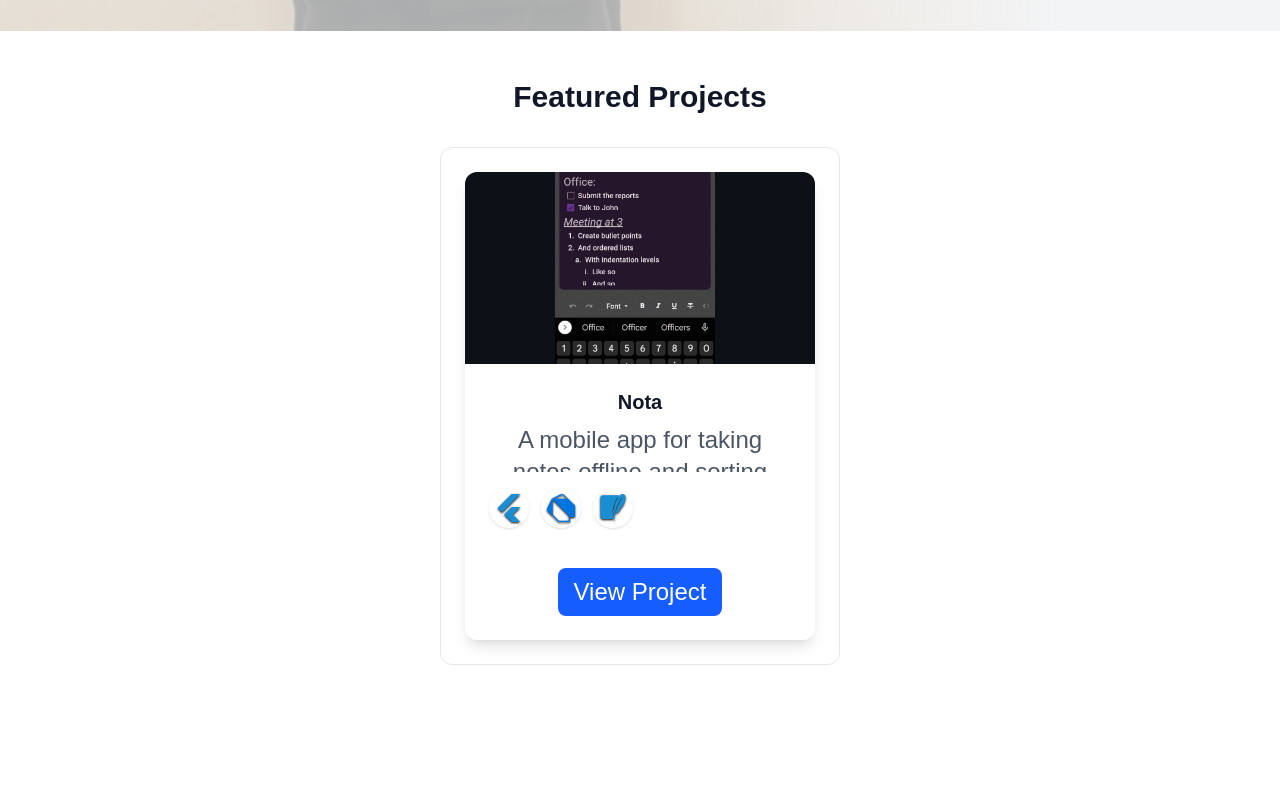
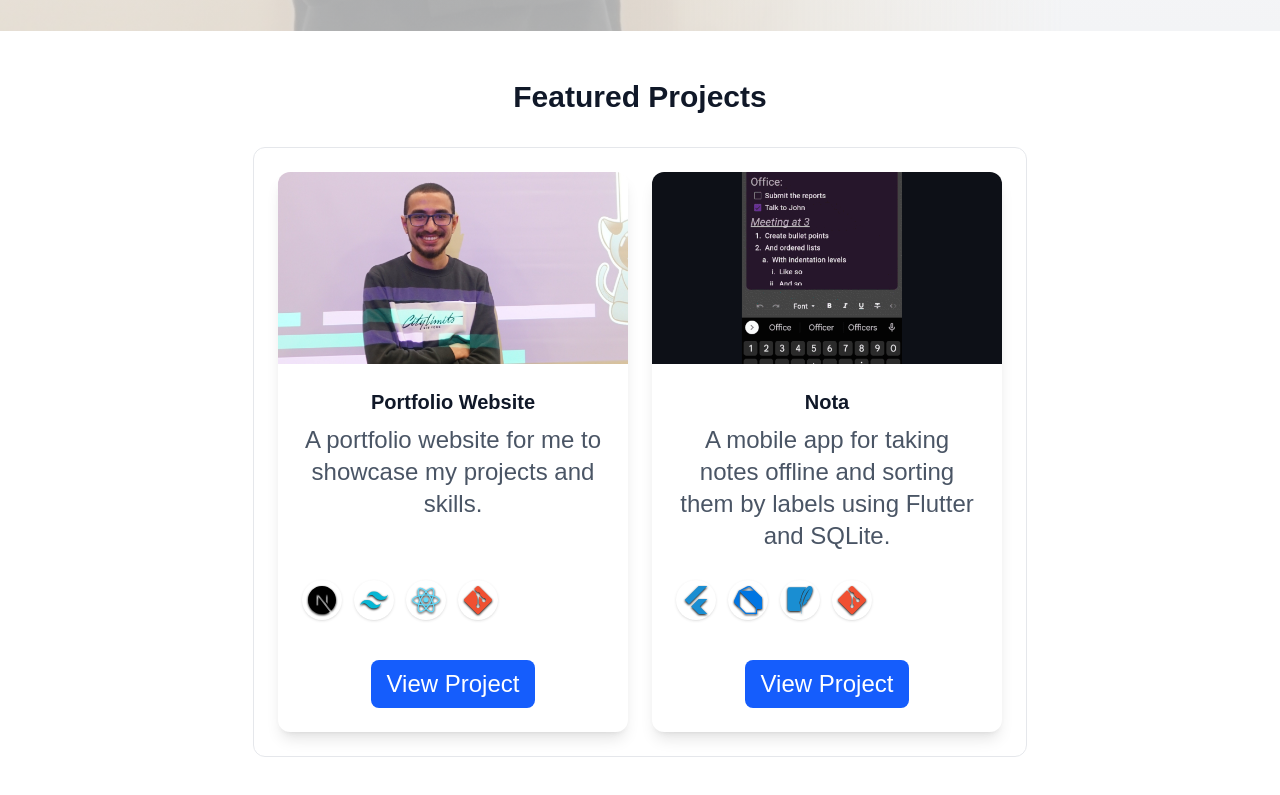
Before and after one commit to mohameds-dev/portfolio, a Next.js app: page / in a window 1280 px wide. Shown: the part 769-1564 px from the top of the page. Before the commit the page ends 1482 px from the top, so only its background shows below. Built offline with nearby package versions, Linux system fonts and the light colour scheme.

Commit message:
content: add portfolio project placeholder

```diff
--- a/src/components/projects/ProjectCard.jsx
+++ b/src/components/projects/ProjectCard.jsx
@@ -14,7 +14,7 @@ export function ProjectCard(props) {
           {title}
         </h2>
 
-        <p className="text-gray-600 dark:text-gray-300 mb-4 line-clamp-2 h-12">
+        <p className="text-gray-600 dark:text-gray-300 mb-4 line-clamp-5 h-35">
           {description}
         </p>
 
--- a/src/data/projects.json
+++ b/src/data/projects.json
@@ -1,11 +1,18 @@
 {
   "projects": [
+    {
+      "title": "Portfolio Website",
+      "description": "A portfolio website for me to showcase my projects and skills.",
+      "image": "images/mo-hero-1.JPG",
+      "link": "www.google.com",
+      "skills": ["nextjs", "tailwind", "react", "git"]
+    },
     {
       "title": "Nota",
       "description": "A mobile app for taking notes offline and sorting them by labels using Flutter and SQLite.",
       "image": "images/nota-ss1.png",
-      "link": "https://www.google.com",
-      "skills": ["flutter", "dart", "sqlite"]
+      "link": "https://github.com/mohameds-dev/nota",
+      "skills": ["flutter", "dart", "sqlite", "git"]
     }
   ]
 }
```
